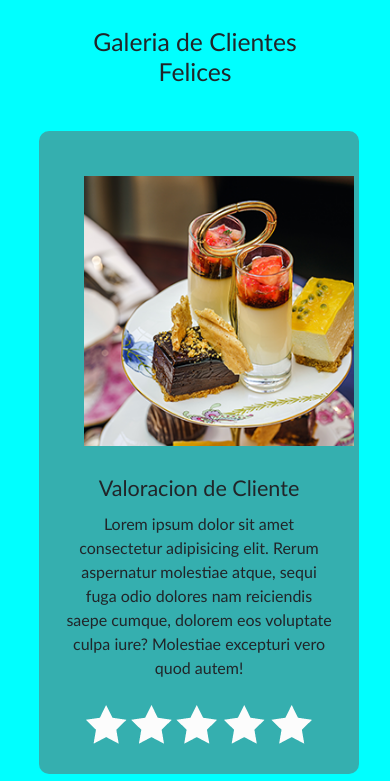
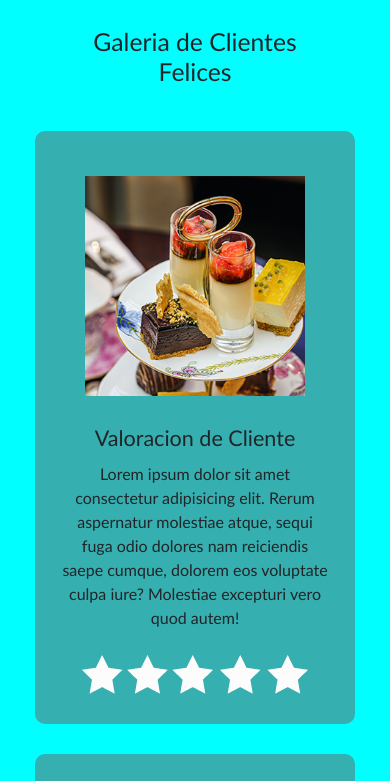
Before and after one commit to VaniMoreno/preentrega-02-moreno, a plain HTML site: page Desktop/preentrega-02-moreno/index.html in a window 390 px wide. Shown: the part 1166-1947 px from the top of the page. Drawn offline with nearby package versions, Linux system fonts and the light colour scheme.

Commit message:
archivo listo para actualizar en github

```diff
--- a/Desktop/preentrega-02-moreno/css/estilos.css
+++ b/Desktop/preentrega-02-moreno/css/estilos.css
@@ -406,10 +406,10 @@ footer{
         display: grid;
         grid-template-columns: 0.8fr;
         grid-template-rows: 0.8fr;
-        align-items: center;
-        justify-content: space-between;
+        align-content: center;
 
     }
+
 
     .galeria-individual{
         margin: 15px;
@@ -424,9 +424,8 @@ footer{
     }
 
     .imagen-valoracion{
-        width: 300px;
-        align-items: center;
-        justify-content: center;
+        width: 250px;
+
     }
 
 
```
Also changed, not shown: 1 other file.
